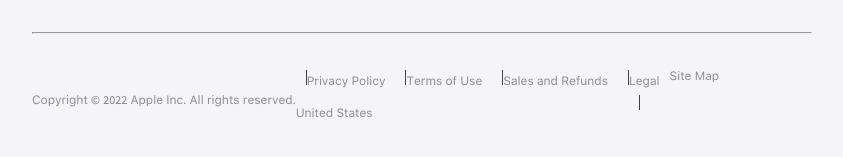
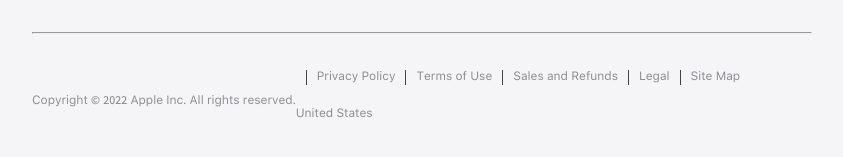
Before and after one commit to aghtetnyein/codigo-coding-test-ui, a Next.js app: page / in a window 1280 px wide. Shown: the part 6336-6493 px from the top of the page, without its empty margins (218-1061 px from the left). Built offline with nearby package versions, Linux system fonts and the light colour scheme.

Commit message:
Fixed style issue in footer

```diff
--- a/components/Footer.tsx
+++ b/components/Footer.tsx
@@ -134,13 +134,10 @@ const Footer = () => {
         Copyright © 2022 Apple Inc. All rights reserved.
         <div className={styles.us}>
           <div>
-            <div className={styles.vl}> Privacy Policy </div>
-            <div className={styles.vl}> Terms of Use </div>
-            <div className={styles.vl}> Sales and Refunds </div>
-            <div className={styles.vl}>
-              {" "}
-              Legal <div className={styles.vl} />{" "}
-            </div>
+            <div className={styles.vl} /> Privacy Policy{" "}
+            <div className={styles.vl} /> Terms of Use{" "}
+            <div className={styles.vl} /> Sales and Refunds{" "}
+            <div className={styles.vl} /> Legal <div className={styles.vl} />{" "}
             Site Map{" "}
           </div>
           <div>
```
